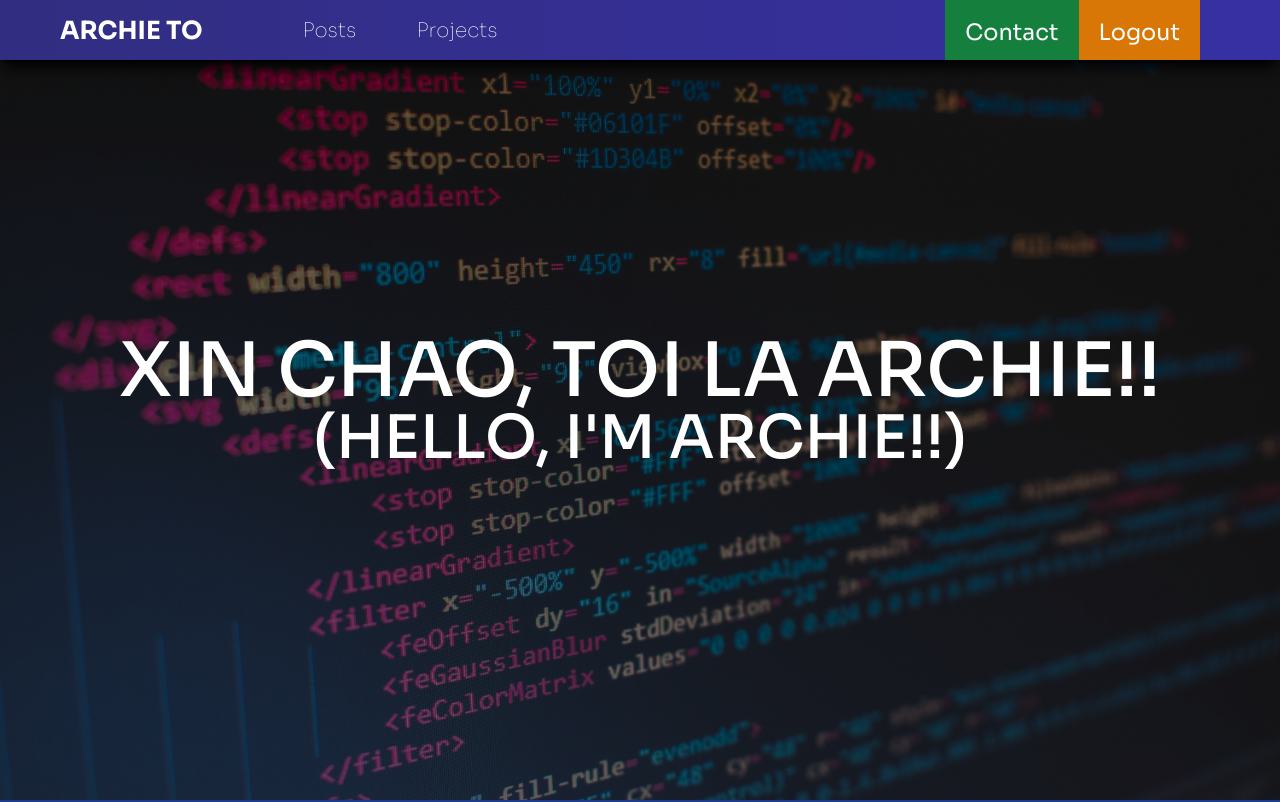
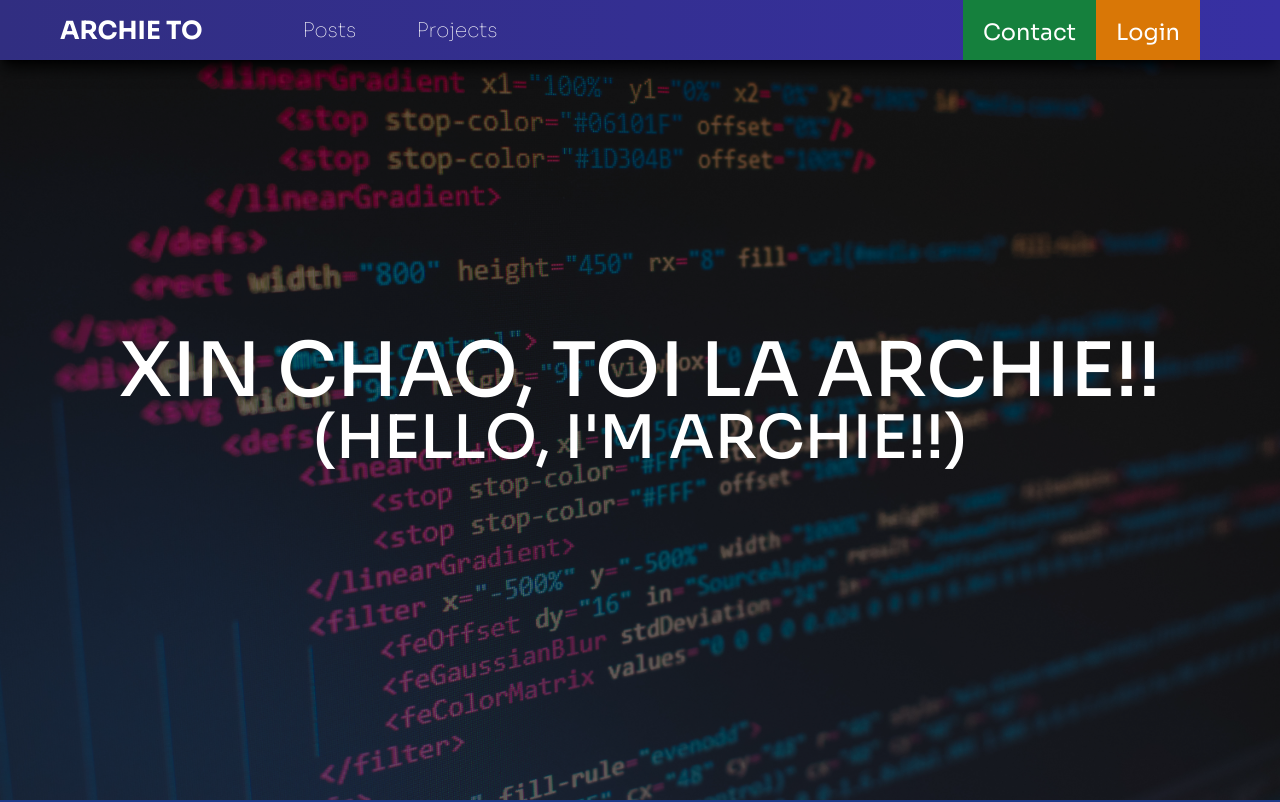
Before and after one commit to toanhminh0412/archie-portfolio, a React (Create React App) app: page / in a window 1280 px wide. Shown: the top 802 px of the page. Built offline with nearby package versions, Linux system fonts and the light colour scheme; no server answers.

Commit message:
Final changes

```diff
--- a/src/components/Dropdown.js
+++ b/src/components/Dropdown.js
@@ -28,7 +28,7 @@ export default function Dropdown({reference, contactRef}) {
             {login === "true" ? (<a href='/edit'><li className='py-2 text-center bg-indigo-900 border-b border-black text-white w-24 cursor-pointer font-light hover:font-medium md:w-32 md:text-lg'>Edit</li></a>) : (<li></li>)}
             {login === "true" ? (<a href='/message'><li className='py-2 text-center bg-indigo-900 border-b border-black text-white w-24 cursor-pointer font-light hover:font-medium md:w-32 md:text-lg'>Message</li></a>) : (<li></li>)}
             <li ref={reference} onClick={() => {scrollToContact(contactRef)}} className='py-2 text-center bg-green-900 border-b border-black text-white w-24 cursor-pointer font-light hover:font-medium md:w-32 md:text-lg'>Contact</li>
-            {login === "false" ? (<a href='/login'><li className='py-2 text-center bg-amber-600 border-b border-black text-white w-24 cursor-pointer font-light hover:font-medium md:w-32 md:text-lg'>Login</li></a>) : (<li className='py-2 text-center bg-indigo-900 border-b border-black text-white w-24 cursor-pointer font-light hover:font-medium md:w-32 md:text-lg' onClick={logOut}>Logout</li>)}
+            {login !== "true" ? (<a href='/login'><li className='py-2 text-center bg-amber-600 border-b border-black text-white w-24 cursor-pointer font-light hover:font-medium md:w-32 md:text-lg'>Login</li></a>) : (<li className='py-2 text-center bg-indigo-900 border-b border-black text-white w-24 cursor-pointer font-light hover:font-medium md:w-32 md:text-lg' onClick={logOut}>Logout</li>)}
         </ul>
     )
 }
--- a/src/components/Header.js
+++ b/src/components/Header.js
@@ -45,7 +45,7 @@ export default function Header({reference, click, contact}) {
                 <div ref={reference} onClick={click} className='h-12 w-fit bg-green-700 hover:bg-green-900 pt-3 px-4'>
                     <p className='text-lg text-white'>Contact</p>
                 </div>
-                {login === "false" ?
+                {login !== "true" ?
                 (<a href='/login'><div className='h-12 w-fit bg-amber-600 hover:bg-amber-800 pt-3 px-4'>
                 <p className='text-lg text-white'>Login</p>
             </div></a>):
```
